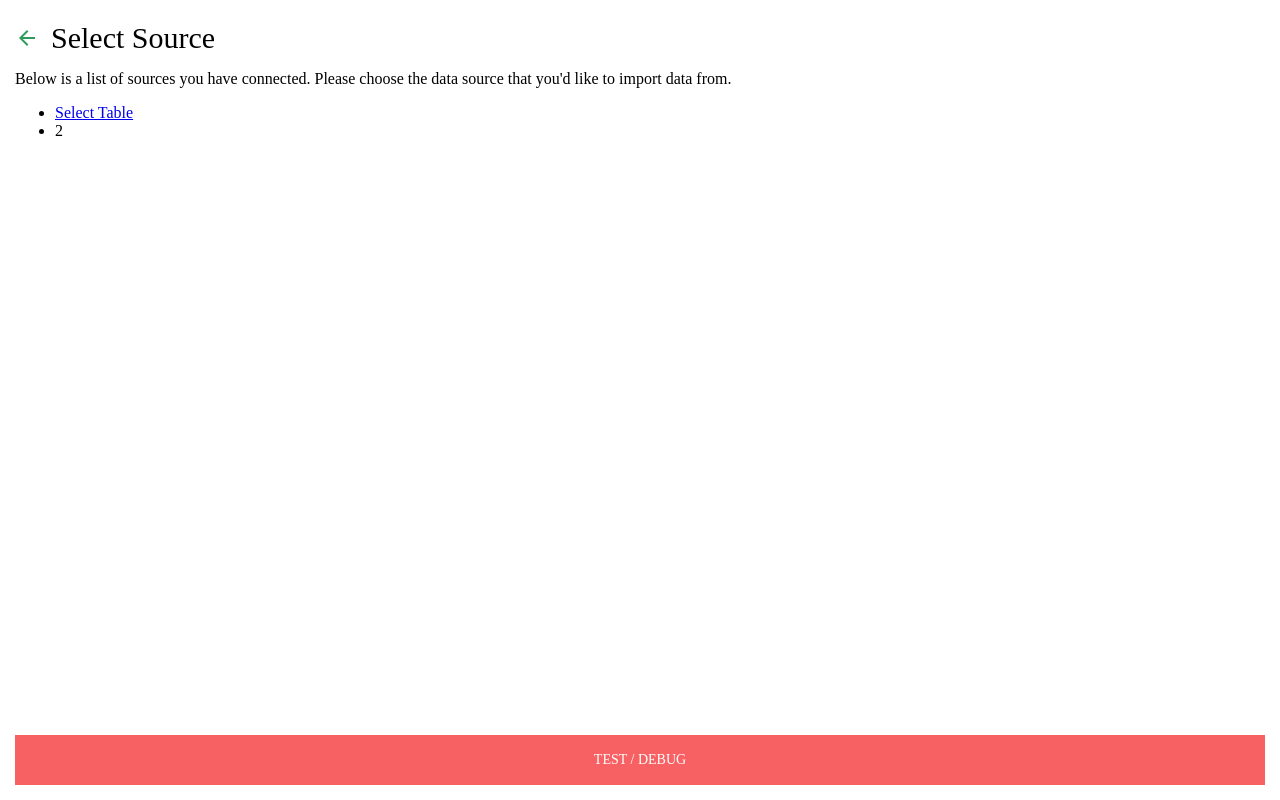
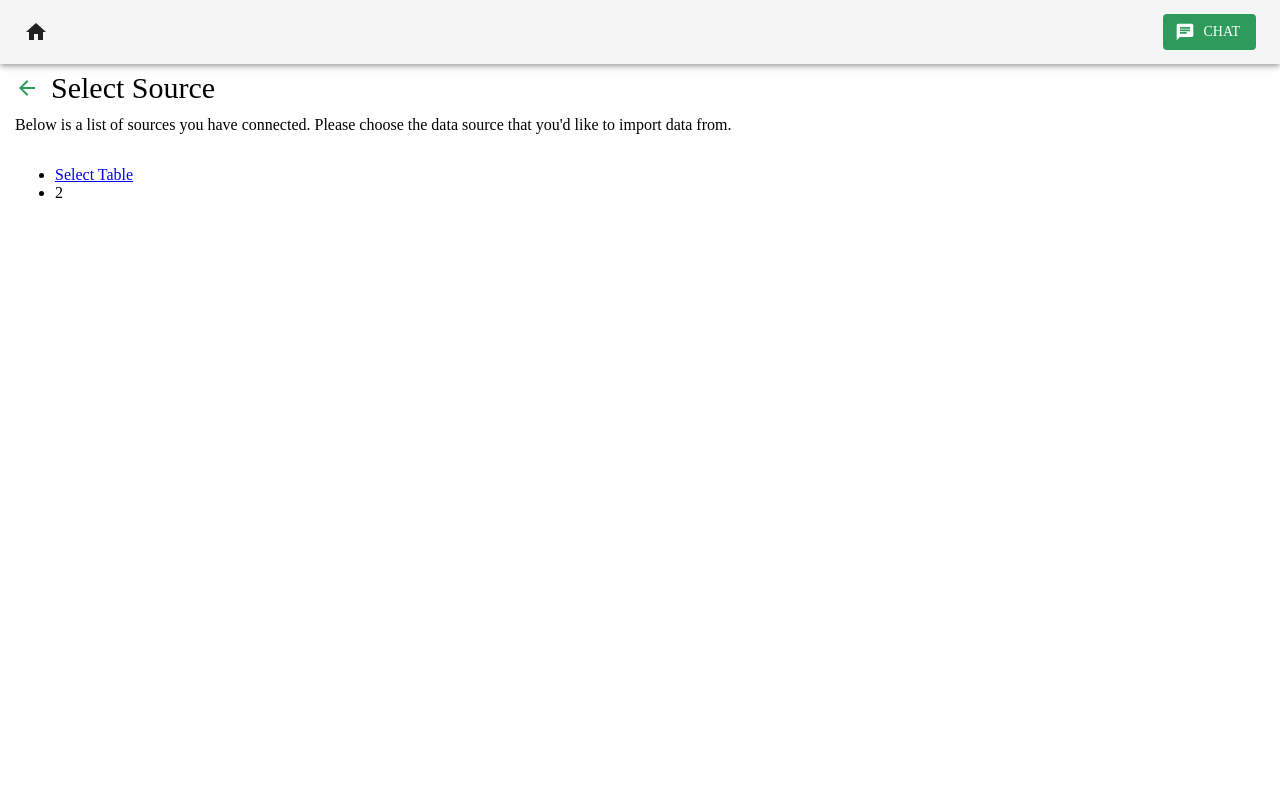
Before and after one commit to AluBhorta/airboxr-fte-assignment-1, a React (Create React App) app in the folder src/: page /select-source in a window 1280 px wide. Built offline with nearby package versions, Linux system fonts and the light colour scheme; the HTML template or start-up script is replaced by a standard one.

Commit message:
add header fix layout

```diff
--- a/package.json
+++ b/package.json
@@ -13,7 +13,7 @@
   "description": "https://github.com/mui-org/material-ui/blob/master/docs/src/pages/guides/composition/Composition.tsx",
   "dependencies": {
     "@material-ui/core": "latest",
-    "@material-ui/icons": "4.9.1",
+    "@material-ui/icons": "^4.9.1",
     "@material-ui/lab": "4.0.0-alpha.47",
     "@types/google-apps-script": "^1.0.16",
     "@types/lodash": "4.14.149",
--- a/src/App.tsx
+++ b/src/App.tsx
@@ -1,12 +1,13 @@
 import React from "react";
 import { BrowserRouter as Router } from "react-router-dom";
 import AppRoutes from "./AppRoutes";
+import Header from "./components/Header";
 
-const App: React.FC = ({ children }) => {
+const App: React.FC = () => {
   return (
     <>
+      <Header />
       <Router>
-        {children}
         <AppRoutes />
       </Router>
     </>
--- /dev/null
+++ b/src/components/Header.tsx
@@ -0,0 +1,30 @@
+import { AppBar, Button, IconButton, Toolbar } from "@material-ui/core";
+import { Chat, Home } from "@material-ui/icons";
+import React from "react";
+
+const Header: React.FC = () => {
+  return (
+    <div>
+      <AppBar position="fixed" color="default">
+        <Toolbar>
+          <IconButton edge="start" color="inherit">
+            <Home />
+          </IconButton>
+
+          <span style={{ flex: 1 }}></span>
+
+          <Button
+            variant="contained"
+            color="secondary"
+            startIcon={<Chat />}
+            style={{ borderRadius: "4px" }}
+          >
+            Chat
+          </Button>
+        </Toolbar>
+      </AppBar>
+    </div>
+  );
+};
+
+export default Header;
--- a/src/components/layout-components.tsx
+++ b/src/components/layout-components.tsx
@@ -24,7 +24,7 @@ export const FixedTopBar: React.FunctionComponent<TopBarProps> = (props) => {
       style={{
         paddingLeft: 15,
         paddingRight: 15,
-        top: 0,
+        top: 50,
         right: 0,
         bottom: "auto",
         left: 0,
@@ -96,7 +96,7 @@ export const FixedMiddleBodyWithVerticalScroll: React.FunctionComponent<{}> = (
       style={{
         paddingLeft: 15,
         paddingRight: 15,
-        top: 70,
+        top: 100,
         right: 0,
         bottom: 65,
         left: 0,
--- a/src/pages/HomePage.tsx
+++ b/src/pages/HomePage.tsx
@@ -5,7 +5,7 @@ import PageTemplate from "./PageTemplate";
 const HomePage: React.FC = () => {
   return (
     <>
-      <PageTemplate pageTitle="Home" >
+      <PageTemplate pageTitle="Home">
         <div>
           <h1>What would you like to do today?</h1>
           <p>
@@ -14,9 +14,14 @@ const HomePage: React.FC = () => {
           </p>
         </div>
 
-        <ButtonGroup fullWidth color="secondary">
-          <Button href="/select-source" >Import Data</Button>
-          <Button href="/select-source" >Lookup Data</Button>
+        <ButtonGroup fullWidth >
+          <Button variant="outlined" href="/select-source" color="primary">
+            Import Data
+          </Button>
+
+          <Button variant="outlined" href="/select-source" color="secondary">
+            Lookup Data
+          </Button>
         </ButtonGroup>
       </PageTemplate>
     </>
--- a/src/pages/PageTemplate.tsx
+++ b/src/pages/PageTemplate.tsx
@@ -11,6 +11,7 @@ const PageTemplate: React.FC<{
   pageTitle?: string;
   showBackBtn?: boolean;
   onBackBtnClick?: () => void | Promise<void>;
+  showProminentBtn?: boolean;
   prominentBtnTitle?: string;
   onProminentBtnClick?: () => void | Promise<void>;
 }> = ({
@@ -18,12 +19,18 @@ const PageTemplate: React.FC<{
   pageTitle,
   showBackBtn,
   onBackBtnClick,
+  showProminentBtn,
   prominentBtnTitle,
   onProminentBtnClick,
 }) => {
-  onBackBtnClick = onBackBtnClick === undefined ? () => {} : onBackBtnClick;
+  onBackBtnClick =
+    onBackBtnClick === undefined
+      ? () => console.log("Clicked Back")
+      : onBackBtnClick;
   onProminentBtnClick =
-    onProminentBtnClick === undefined ? () => {} : onProminentBtnClick;
+    onProminentBtnClick === undefined
+      ? () => console.log("Clicked Prominent")
+      : onProminentBtnClick;
 
   const topbarLeftButton: TopbarBackButton = {
     type: "back",
@@ -31,6 +38,7 @@ const PageTemplate: React.FC<{
   };
 
   return (
+    <>
       <PageContainer>
         <FixedTopBar
           title={pageTitle || "Example Page Title"}
@@ -39,11 +47,14 @@ const PageTemplate: React.FC<{
         <FixedMiddleBodyWithVerticalScroll>
           {children}
         </FixedMiddleBodyWithVerticalScroll>
+        {showProminentBtn && (
           <FixedBottomProminentButton
             title={prominentBtnTitle || "Test / Debug"}
             onClick={onProminentBtnClick}
           />
+        )}
       </PageContainer>
+    </>
   );
 };
 
--- a/src/pages/SelectSourcePage.tsx
+++ b/src/pages/SelectSourcePage.tsx
@@ -7,8 +7,10 @@ const SelectSourcePage: React.FC = () => {
     <>
       <PageTemplate pageTitle="Select Source" showBackBtn>
         <div>
-          Below is a list of sources you have connected. Please choose the data
-          source that you'd like to import data from.
+          <p>
+            Below is a list of sources you have connected. Please choose the
+            data source that you'd like to import data from.
+          </p>
         </div>
 
         <ul>
```
Lines whose indentation alone changed are shown as unchanged.
